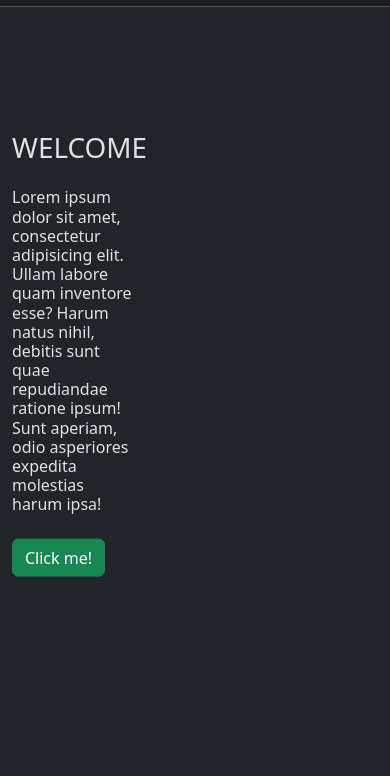
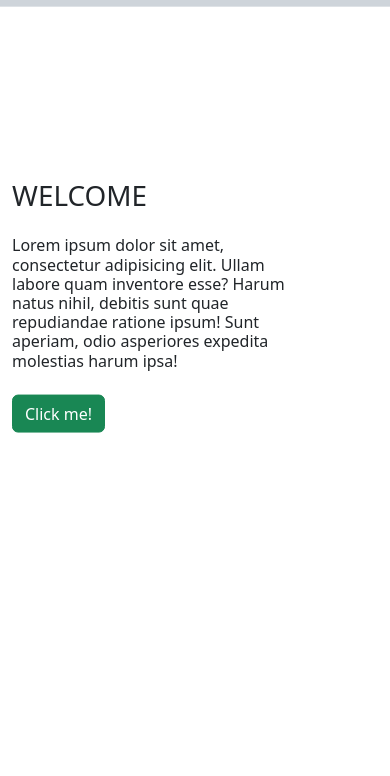
Before and after one commit to Raka023/skulProject, a plain HTML site: page index.html in a window 390 px wide. Shown: the part 68-844 px from the top of the page. Drawn offline with nearby package versions, Linux system fonts and the light colour scheme.

Commit message:
Add files via upload

```diff
--- a/index.html
+++ b/index.html
@@ -12,7 +12,7 @@ Kelompok 2 {
 -->
 
 <!DOCTYPE html>
-<html lang="en" data-bs-theme="dark">
+<html lang="en" data-bs-theme="auto">
 <head>
     <meta charset="UTF-8">
     <meta name="viewport" content="width=device-width, initial-scale=1.0">
--- a/style.css
+++ b/style.css
@@ -30,10 +30,15 @@ body {
 
 .desc {
     max-width: 40%;
-    min-width: 25%;
 }
 
 .description-container {
     height: 100vh;
     width: 100%;
 }
+
+@media screen and (max-width:768px) {
+    .desc {
+        max-width: 100%;
+    }
+}
```
